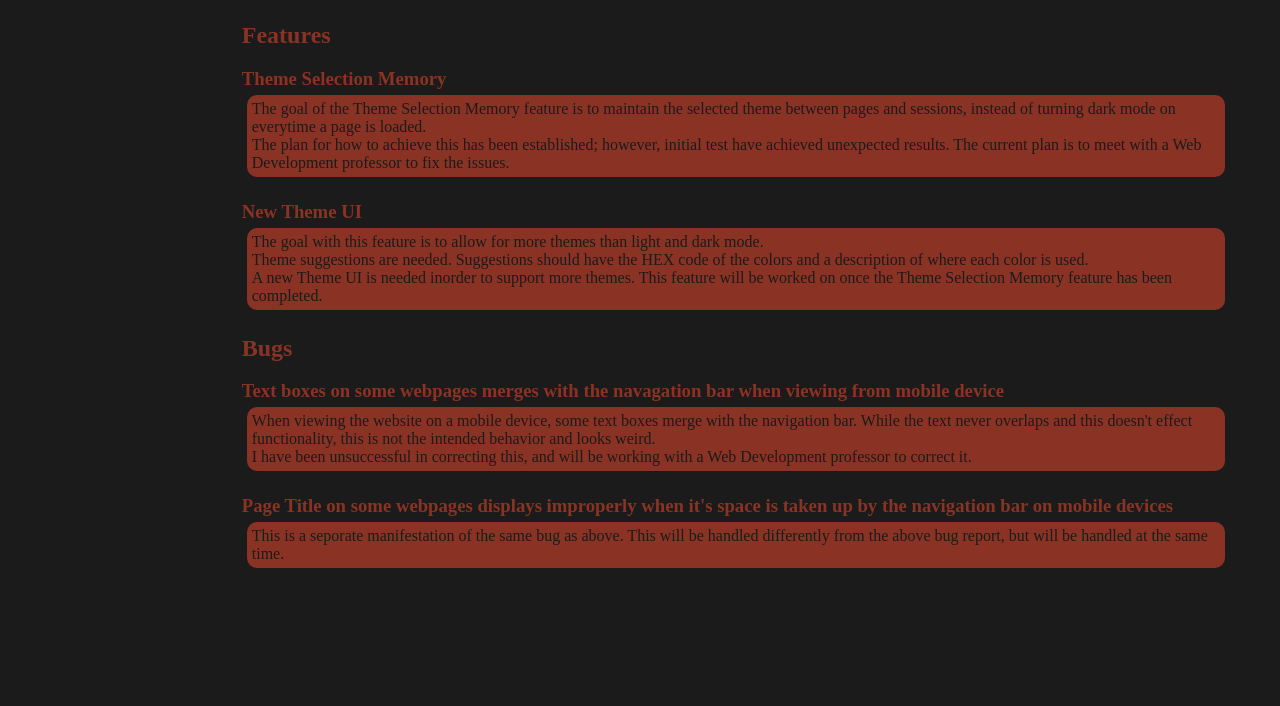
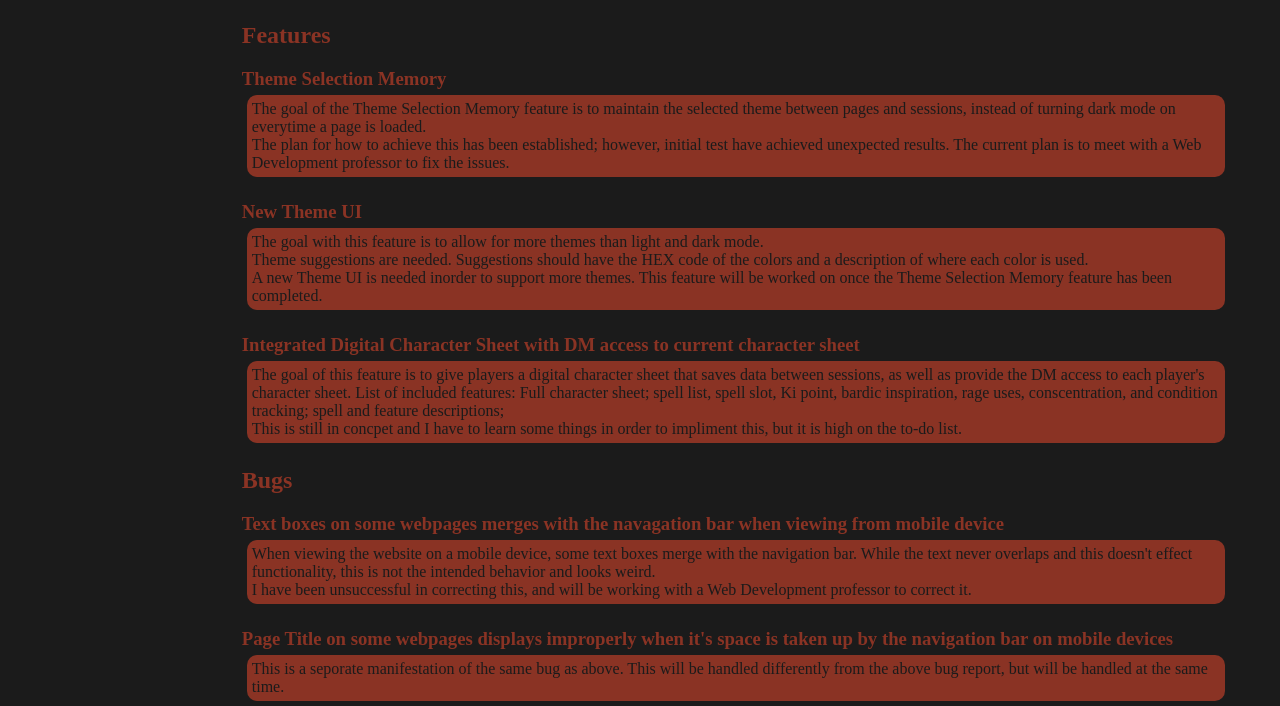
Before and after one commit to sullivan-jacob/D4-Dungeons, a plain HTML site: page Webpages/General/WebsiteDevelopmentPage.html in a window 1280 px wide. Shown: the part 158-864 px from the top of the page. Before the commit the page ends 800 px from the top, so only its background shows below. Drawn offline with Linux system fonts and the light colour scheme.

Commit message:
Added to planned feature list

```diff
--- a/Webpages/General/WebsiteDevelopmentPage.html
+++ b/Webpages/General/WebsiteDevelopmentPage.html
@@ -37,6 +37,9 @@
             <p>The goal with this feature is to allow for more themes than light and dark mode.<br>
             Theme suggestions are needed. Suggestions should have the HEX code of the colors and a description of where each color is used.<br>
             A new Theme UI is needed inorder to support more themes. This feature will be worked on once the Theme Selection Memory feature has been completed.</p>
+            <h3>Integrated Digital Character Sheet with DM access to current character sheet</h3>
+            <p>The goal of this feature is to give players a digital character sheet that saves data between sessions, as well as provide the DM access to each player's character sheet. List of included features: Full character sheet; spell list, spell slot, Ki point, bardic inspiration, rage uses, conscentration, and condition tracking; spell and feature descriptions;<br>
+            This is still in concpet and I have to learn some things in order to impliment this, but it is high on the to-do list.</p>
             <h2>Bugs</h2>
             <h3>Text boxes on some webpages merges with the navagation bar when viewing from mobile device</h3>
             <P>When viewing the website on a mobile device, some text boxes merge with the navigation bar. While the text never overlaps and this doesn't effect functionality, this is not the intended behavior and looks weird.<br>
```
Also changed, not shown: .obsidian/workspace.json, 3 other files.
